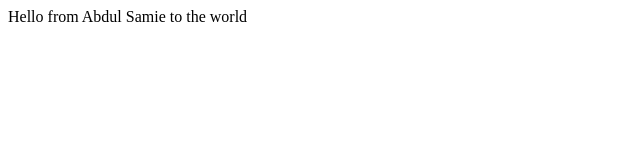
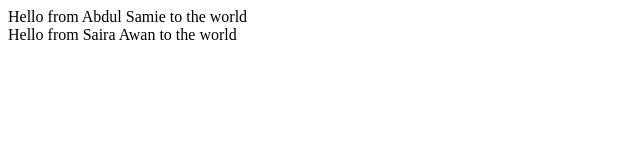
Before and after one commit to abdulsamie818/bootcamp2020, a plain HTML site: page index.html in a window 1280 px wide. Shown: the whole page, without its empty margins (0-640 px from the left). Drawn offline with Linux system fonts and the light colour scheme.

Commit message:
Updated index.html
Updated index.html line 10

```diff
--- a/index.html
+++ b/index.html
@@ -7,6 +7,8 @@
 <body>
 
     <div>Hello from Abdul Samie to the world</div>
+	<div>Hello from Saira Awan to the world</div>
+
 
 </body>
 </html>
```
